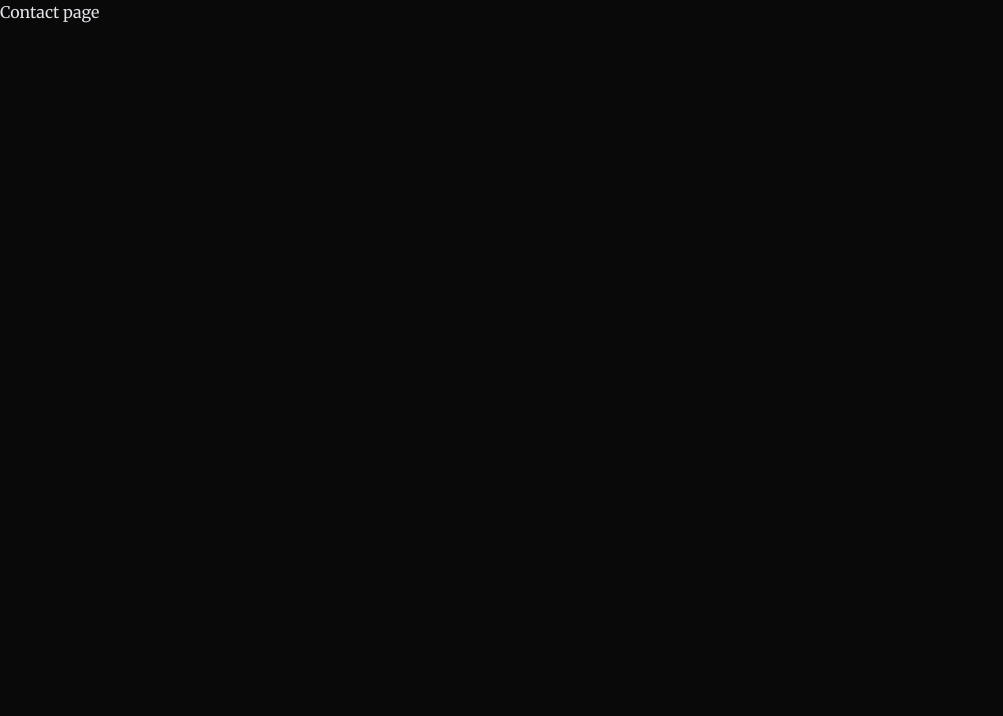
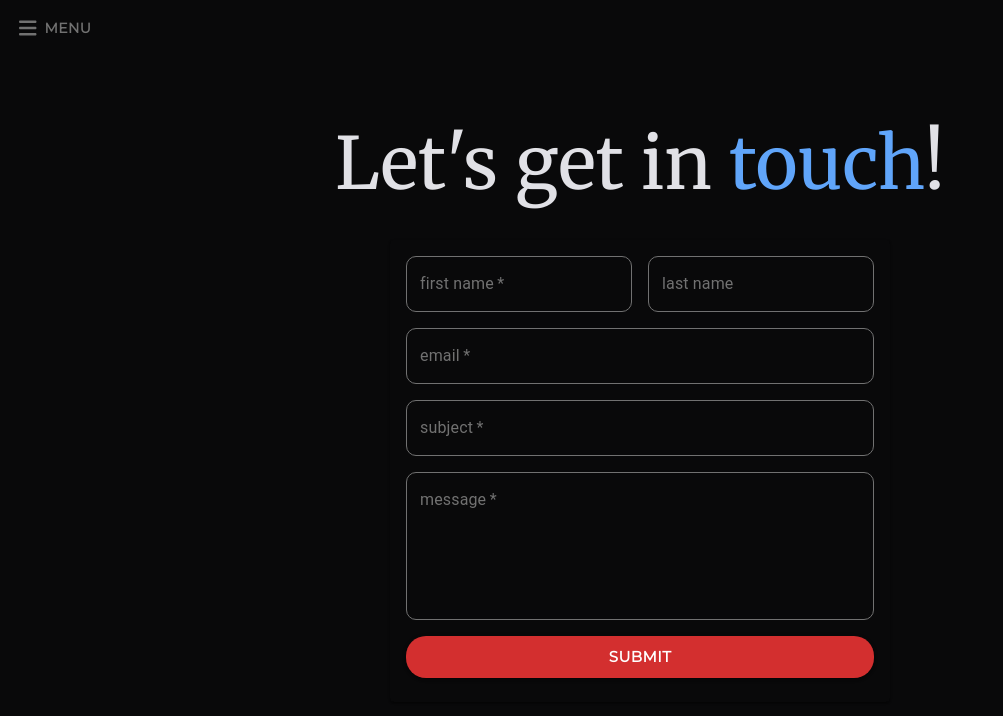
Before and after one commit to yuliaribeiro/USP-Letras, a React (Vite) app: page /contact in a window 1280 px wide. Shown: the top 716 px of the page, without its empty margins (0-1003 px from the left). Built offline with nearby package versions, Linux system fonts and the light colour scheme.

Commit message:
feat: Create contact page

```diff
--- /dev/null
+++ b/src/components/Contact/ContactSection.tsx
@@ -0,0 +1,93 @@
+import { Button, Card, CardContent, Grid, TextField } from "@mui/material";
+
+import { theme } from "../../styles/reactColorThemes";
+import { ThemeProvider } from "@mui/material/styles";
+
+const colorThemesForComponents = theme;
+
+const textFieldList = [
+	{
+		label: "first name",
+		type: "text",
+		required: true,
+		md: 6,
+	},
+	{
+		label: "last name",
+		type: "text",
+		required: false,
+		md: 6,
+	},
+	{
+		label: "email",
+		type: "email",
+		required: true,
+		md: 12,
+	},
+	{
+		label: "subject",
+		type: "text",
+		required: true,
+		md: 12,
+	},
+];
+
+export function ContactSection() {
+	return (
+		<ThemeProvider theme={colorThemesForComponents}>
+			<Card sx={{ maxWidth: 500, maxHeight: 530, bgcolor: "transparent" }}>
+				<CardContent>
+					<form>
+						<Grid container spacing={2}>
+							{/* @ts-ignore */}
+							{Object(textFieldList).map((item, key) => {
+								return (
+									<Grid key={key} item md={item.md} xs={12}>
+										<TextField
+											type={item.type}
+											label={item.label}
+											variant="outlined"
+											placeholder={item.label}
+											fullWidth
+											required={item.required}
+										/>
+									</Grid>
+								);
+							})}
+							<Grid item xs={12}>
+								<TextField
+									label="message"
+									variant="outlined"
+									placeholder="message"
+									multiline
+									rows={5}
+									fullWidth
+									required
+								/>
+							</Grid>
+							<Grid item xs={12}>
+								<Button
+									type="submit"
+									color="error"
+									size="large"
+									sx={{
+										borderRadius: 5,
+										fontFamily: "montserrat",
+										fontWeight: "bold",
+										":hover": {
+											bgcolor: "lightRed.main",
+										},
+									}}
+									variant="contained"
+									fullWidth
+								>
+									Submit
+								</Button>
+							</Grid>
+						</Grid>
+					</form>
+				</CardContent>
+			</Card>
+		</ThemeProvider>
+	);
+}
--- a/src/pages/Contact/Contact.tsx
+++ b/src/pages/Contact/Contact.tsx
@@ -1,3 +1,21 @@
+import { Grid } from "@mui/material";
+import { ContactSection } from "../../components/Contact/ContactSection";
+import { NavBarSection } from "../../components/NavBar/NavBarSection";
+
 export default function Contact() {
-	return <h1>Contact page</h1>;
+	return (
+		<div className="dimentionToScreen">
+			<NavBarSection />
+			<Grid container flexDirection="column" alignItems="center">
+				<Grid item sx={{ marginBottom: 5 }}>
+					<h1 className="landingPageTitle">
+						Let's get in <span className="text-blue-400">touch</span>!
+					</h1>
+				</Grid>
+				<Grid item>
+					<ContactSection />
+				</Grid>
+			</Grid>
+		</div>
+	);
 }
```
